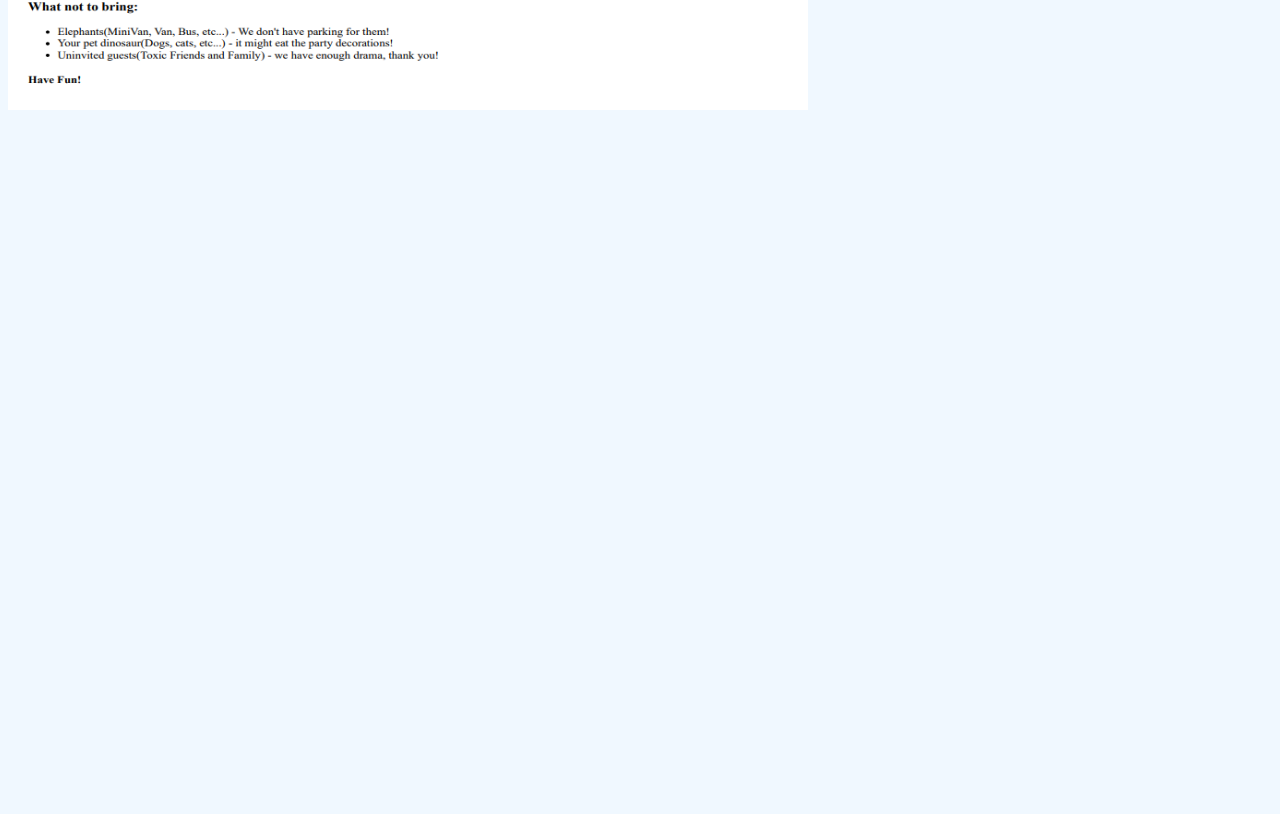
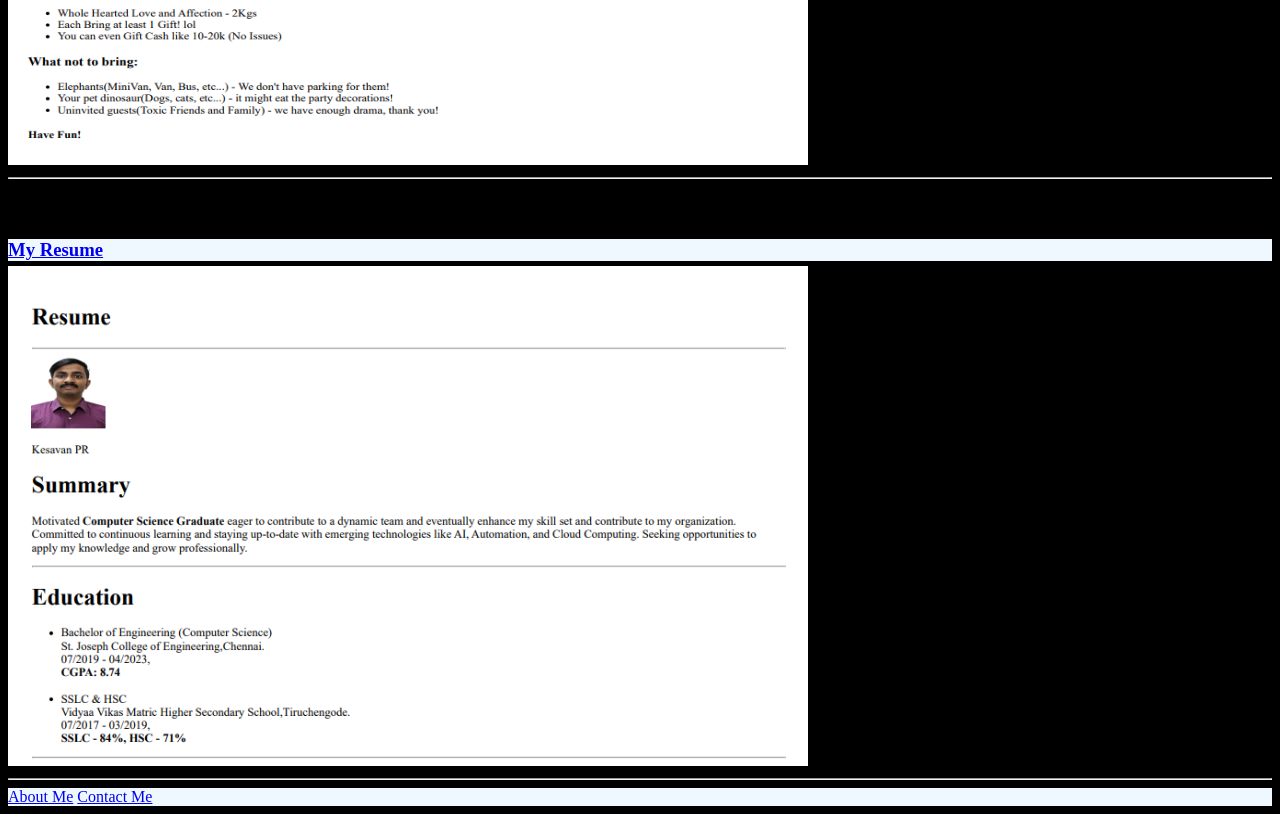
Before and after one commit to Kesavan12/html-Portfolio, a plain HTML site: page index.html in a window 1280 px wide. Shown: the part 1152-1966 px from the top of the page. Before the commit the page ends 1883 px from the top, so only its background shows below. Drawn offline with Linux system fonts and the light colour scheme.

Commit message:
CSS Edited
Added Style.css File and change

```diff
--- a/index.html
+++ b/index.html
@@ -4,10 +4,7 @@
 <head>
   <meta charset="UTF-8">
   <title>PR Kesavan's Portfolio</title>
-  <style>
-    body{background-color: aliceblue;}
-    .header{text-align: center;}
-  </style>
+  <link rel="stylesheet" href="./style.css">
 </head>
 
 <body>
@@ -18,15 +15,17 @@
 
   <hr />
   <h3><a href="./public/movie-ranking.html">Movie Ranking MiniProject</a></h3>
-  <img src="./assets/images/Movie Ranking Project Pic.png" height="500" width="800" alt="movie ranking project preview"/>
+  <img class="project-screenshot" src="./assets/images/Movie Ranking Project Pic.png" alt="movie ranking project preview"/>
   <hr/>
   <h3><a href="./public/birthday-invite.html">Birthday Invite MiniProject</a></h3>
-  <img src="./assets/images/Birthday Invite Project Pic.png" height="500" width="800" alt="birthday invite project preview"/>
+  <img class="project-screenshot" src="./assets/images/Birthday Invite Project Pic.png" alt="birthday invite project preview"/>
   <hr/>
   <h3><a href="./public/My Resume.html">My Resume</a></h3>
-  <img src="./assets/images/My Resume (ScreenShot).png" height="500" width="800" alt="My Resume"/>
+  <img class="project-screenshot" src="./assets/images/My Resume (ScreenShot).png" alt="My Resume"/>
   <hr/>
+  <div class="footer">
   <a href="./public/about.html">About Me</a>
   <a href="./public/contact.html">Contact Me</a>
+  </div>
 </body>
 </html>
--- /dev/null
+++ b/style.css
@@ -0,0 +1,22 @@
+body{
+    background-color: black;
+}
+
+.header{
+    background: aliceblue;
+    text-align: center;
+}
+.project-screenshot{
+    height: 500px;
+    width: 800px;
+}
+
+h3{
+    margin-top: 60px;
+    margin-bottom: 5px;
+    background: aliceblue;
+}
+
+.footer{
+    background: aliceblue;
+}
```
